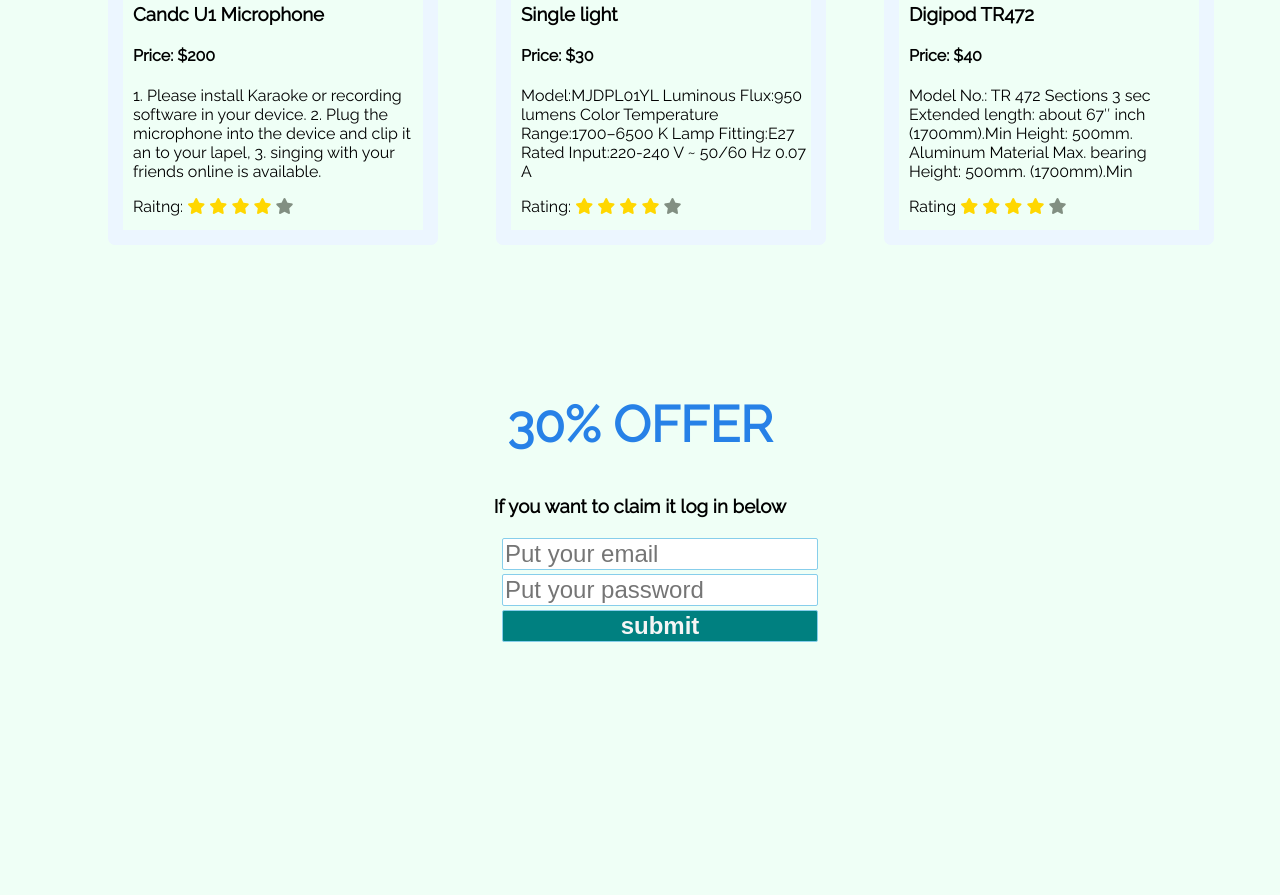
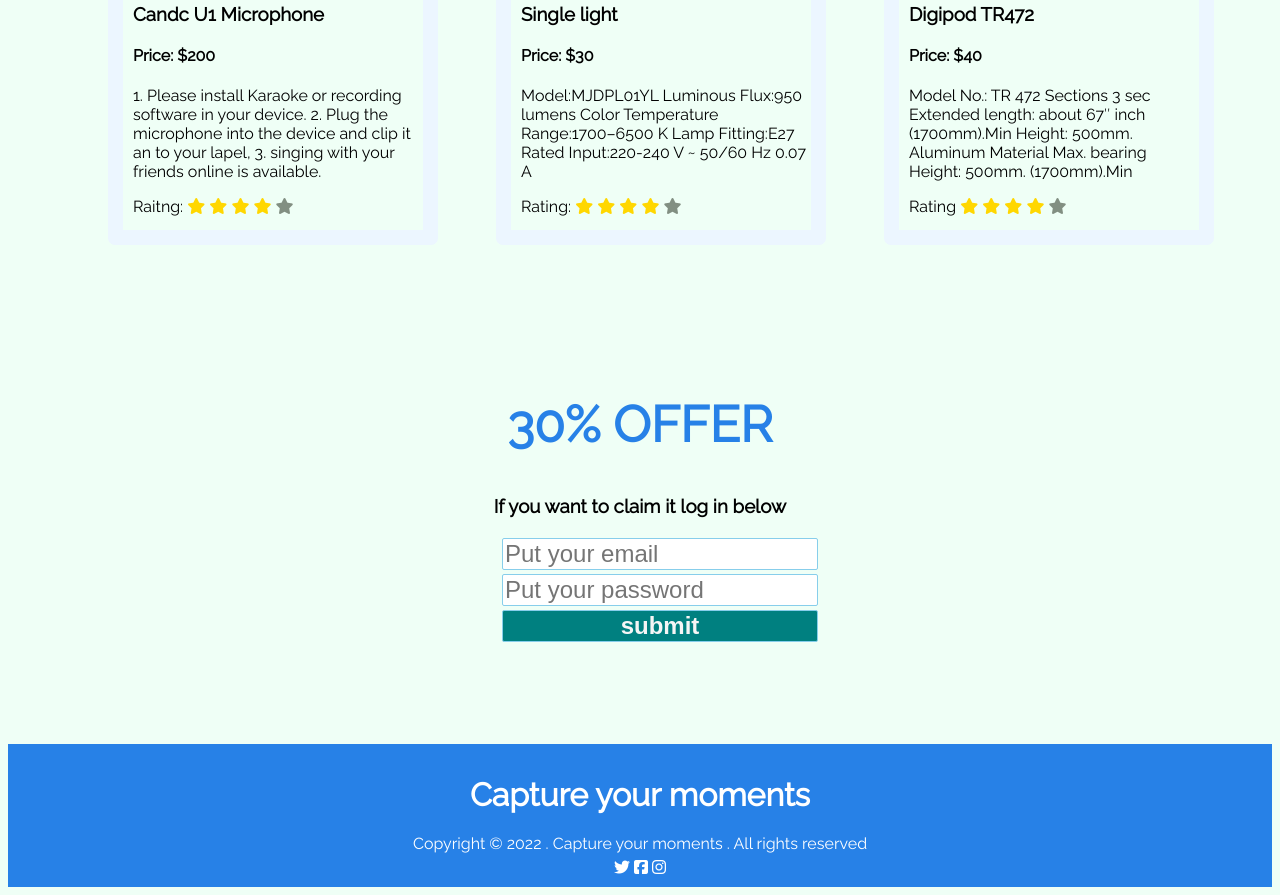
Before and after one commit to Shawon69n/assignment-2, a plain HTML site: page index.html in a window 1280 px wide. Shown: the part 2434-3329 px from the top of the page. Before the commit the page ends 3086 px from the top, so only its background shows below. Drawn offline with Linux system fonts and the light colour scheme.

Commit message:
18th-commit

```diff
--- a/css/style.css
+++ b/css/style.css
@@ -206,8 +206,21 @@ height: 300px
 
 
 
+    /* footer-er-css  */
 
 
+    footer{
+        background-color: rgb(39, 129, 231);
+        text-align: center;
+        color: white;
+        padding: 10px;
+        margin-top: 100px;
+        position: relative;
+    }
+
+    .logo-merg{
+        margin-top: 5px;
+    }
 
 
 
@@ -274,9 +287,13 @@ height: 300px
 
 
 
+
  }
     /* 2nd-section-er-query-end ---------
     --------------------- */
+
+
+
 
 
 
--- a/index.html
+++ b/index.html
@@ -433,8 +433,30 @@
             --------------
         ---------------------
      -->
+        </main>
 
-        </main>
+
+
+<!-- footer--starts-here  -->
+
+        <footer>
+            <h1>Capture your moments</h1>
+                               Copyright © 2022 .
+                               Capture your moments .
+                                All rights reserved
+
+                               <div class="logo-merg">
+                                <i class="fab fa-twitter"></i>
+                                <i class="fab fa-facebook-square"></i>
+                                <i class="fab fa-instagram"></i>
+                               </div>
+
+
+        </footer>
+
+<!-- footer--end-here  -->
+
+
 </body>
 
 
```
